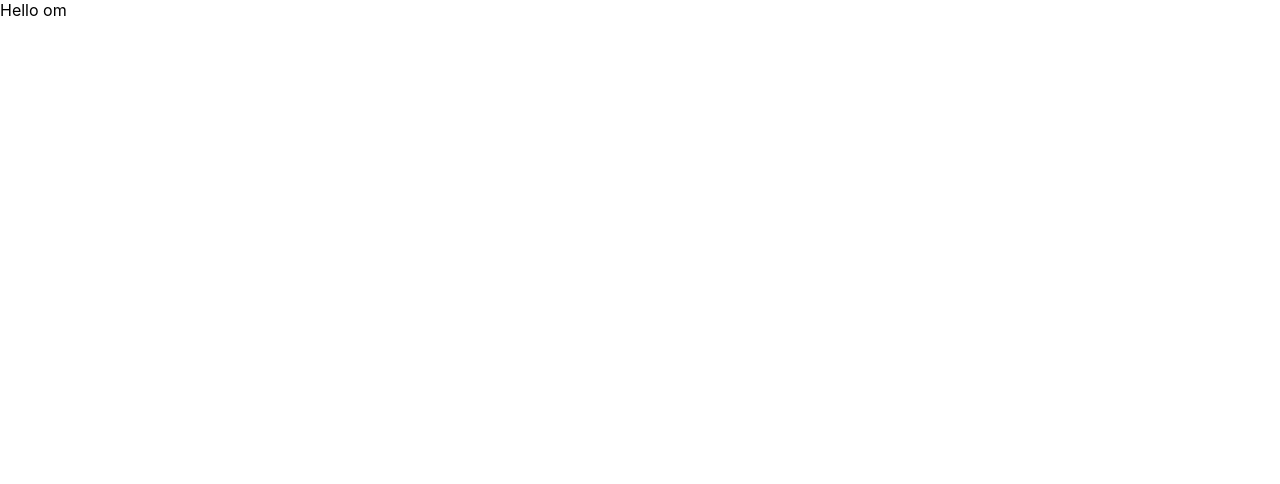
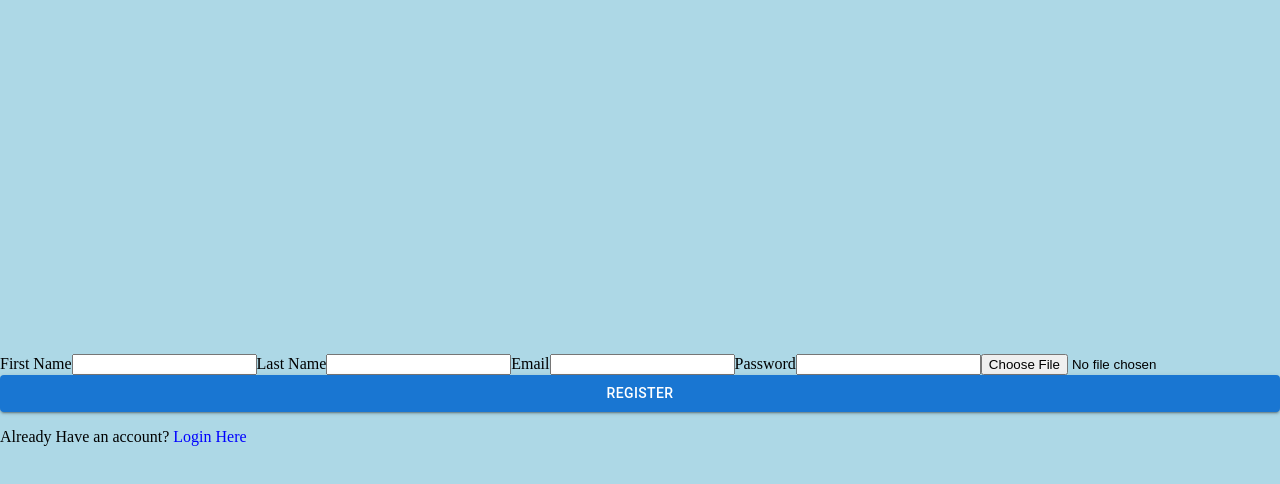
Before and after one commit to om-hub98/Realtime-Chat-Application, a React (Create React App) app: page / in a window 1280 px wide. Shown: the top 484 px of the page. Built offline with nearby package versions, Linux system fonts and the light colour scheme.

Commit message:
[ADD] login and register page

```diff
--- a/package.json
+++ b/package.json
@@ -3,6 +3,11 @@
   "version": "0.1.0",
   "private": true,
   "dependencies": {
+    "@emotion/react": "^11.11.4",
+    "@emotion/styled": "^11.11.0",
+    "@fontsource/roboto": "^5.0.8",
+    "@mui/icons-material": "^5.15.11",
+    "@mui/material": "^5.15.11",
     "@testing-library/jest-dom": "^5.17.0",
     "@testing-library/react": "^13.4.0",
     "@testing-library/user-event": "^13.5.0",
--- a/src/App.js
+++ b/src/App.js
@@ -1,9 +1,12 @@
 import React from 'react'
+import Login from './components/Login'
+import Register from './components/Register'
 
 const App = () => {
   return (
     <div>
-      Hello om
+      {/* <Login /> */}
+      <Register />
     </div>
   )
 }
--- /dev/null
+++ b/src/components/Login.jsx
@@ -0,0 +1,64 @@
+/** @format */
+
+import { Button, FormControl, Input, InputLabel } from "@mui/material";
+import React from "react";
+
+const Login = () => {
+  return (
+    <div
+      style={{
+        height: "100vh",
+        display: "flex",
+        justifyContent: "center",
+        alignItems: "center",
+        backgroundColor: "lightblue",
+      }}
+    >
+      <div
+      style={{ display: "flex",
+      flexDirection: "column",
+      justifyContent:"center",
+      alignItems:"center",
+      }}
+      >
+        <h1>Login</h1>
+        <FormControl style={{ marginTop: "3rem" }}>
+          <InputLabel htmlFor="my-input">Email</InputLabel>
+          <Input
+            id="email"
+            variant="filled"
+            style={{ width: "25rem", height: "7vh" }}
+          />
+        </FormControl>
+        <FormControl style={{margin:"1rem 0rem 2rem 0rem"}}>
+          <InputLabel htmlFor="my-input">Password</InputLabel>
+          <Input
+            id="password"
+            variant="filled"
+            style={{ width: "25rem", height: "5vh"}}
+          />
+        </FormControl>
+        <Button
+          type="submit"
+          fullWidth
+          align="center"
+          variant="contained"
+          color="primary"
+          onClick={() => {
+            alert("You have Successfully Loged in!");
+          }}
+        >
+          LogIn
+        </Button>
+        <p style={{ marginTop: "1rem" }}>
+          Don't Have an account?{" "}
+          <span style={{ color: "blue", cursor: "pointer" }}>
+            Register Here
+          </span>
+        </p>
+      </div>
+    </div>
+  );
+};
+
+export default Login;
--- /dev/null
+++ b/src/components/Register.jsx
@@ -0,0 +1,50 @@
+/** @format */
+
+import { Button } from "@mui/material";
+import React from "react";
+
+const Register = () => {
+  return (
+    <div
+      style={{
+        height: "100vh",
+        display: "flex",
+        justifyContent: "center",
+        alignItems: "center",
+        backgroundColor: "lightblue",
+      }}
+    >
+      <div style={{ display: "flex", flexDirection: "column" }}>
+        <form>
+          <label>First Name</label>
+          <input id="fname" type="text" />
+          <label>Last Name</label>
+          <input id="lname" type="text" />
+          <label>Email</label>
+          <input id="email" type="email" />
+          <label>Password</label>
+          <input id="password" type="password" />
+          <input type="file" />
+          <Button
+            type="submit"
+            fullWidth
+            align="center"
+            variant="contained"
+            color="primary"
+            onClick={() => {
+              alert("You have Successfully register !");
+            }}
+          >
+            Register
+          </Button>
+          <p style={{ marginTop: "1rem" }}>
+            Already Have an account?{" "}
+            <span style={{ color: "blue", cursor: "pointer" }}>Login Here</span>
+          </p>
+        </form>
+      </div>
+    </div>
+  );
+};
+
+export default Register;
--- a/src/index.css
+++ b/src/index.css
@@ -1,13 +1,8 @@
-body {
+*{
   margin: 0;
-  font-family: -apple-system, BlinkMacSystemFont, 'Segoe UI', 'Roboto', 'Oxygen',
-    'Ubuntu', 'Cantarell', 'Fira Sans', 'Droid Sans', 'Helvetica Neue',
-    sans-serif;
-  -webkit-font-smoothing: antialiased;
-  -moz-osx-font-smoothing: grayscale;
+  box-sizing: border-box;
 }
-
-code {
-  font-family: source-code-pro, Menlo, Monaco, Consolas, 'Courier New',
-    monospace;
+.login-container{
+  display : "flex";
+  flex-direction : "column";
 }
```
Also changed, not shown: 1 other file (tests, documents, lock files or other folders).
